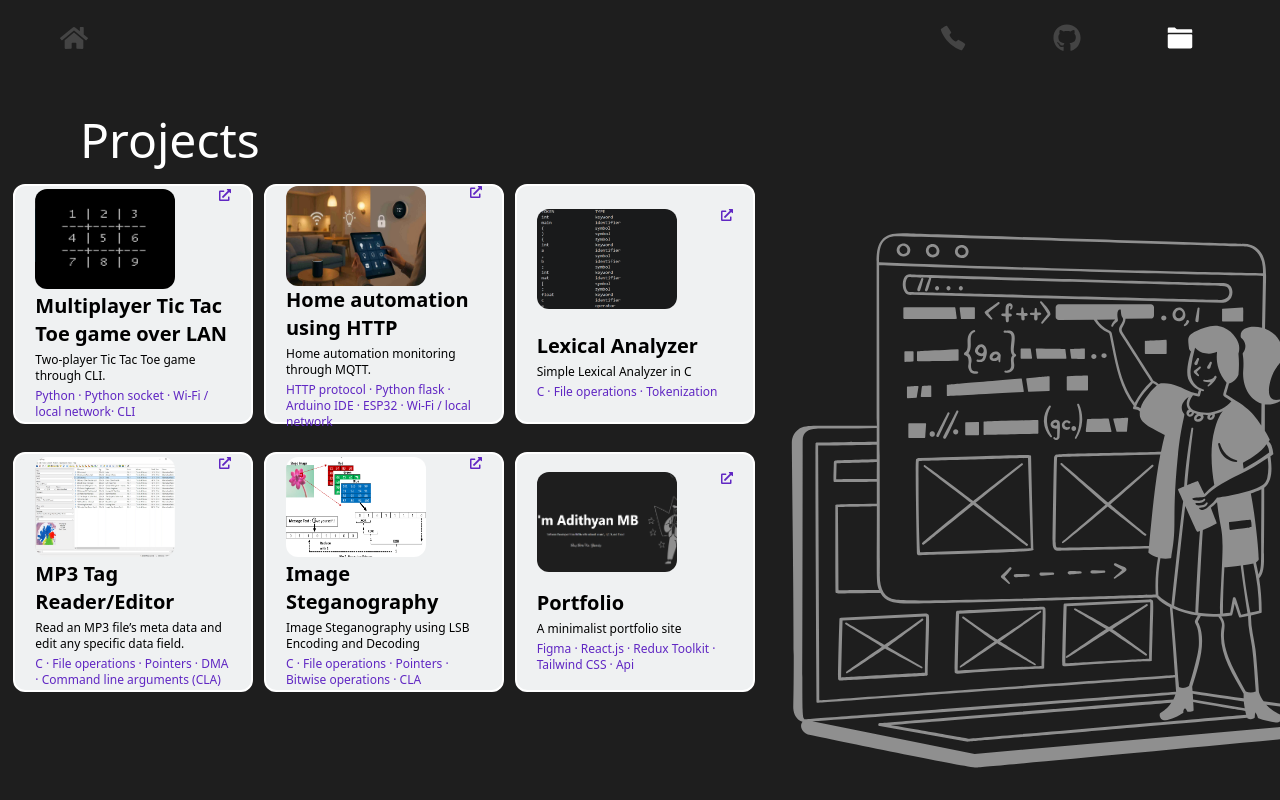
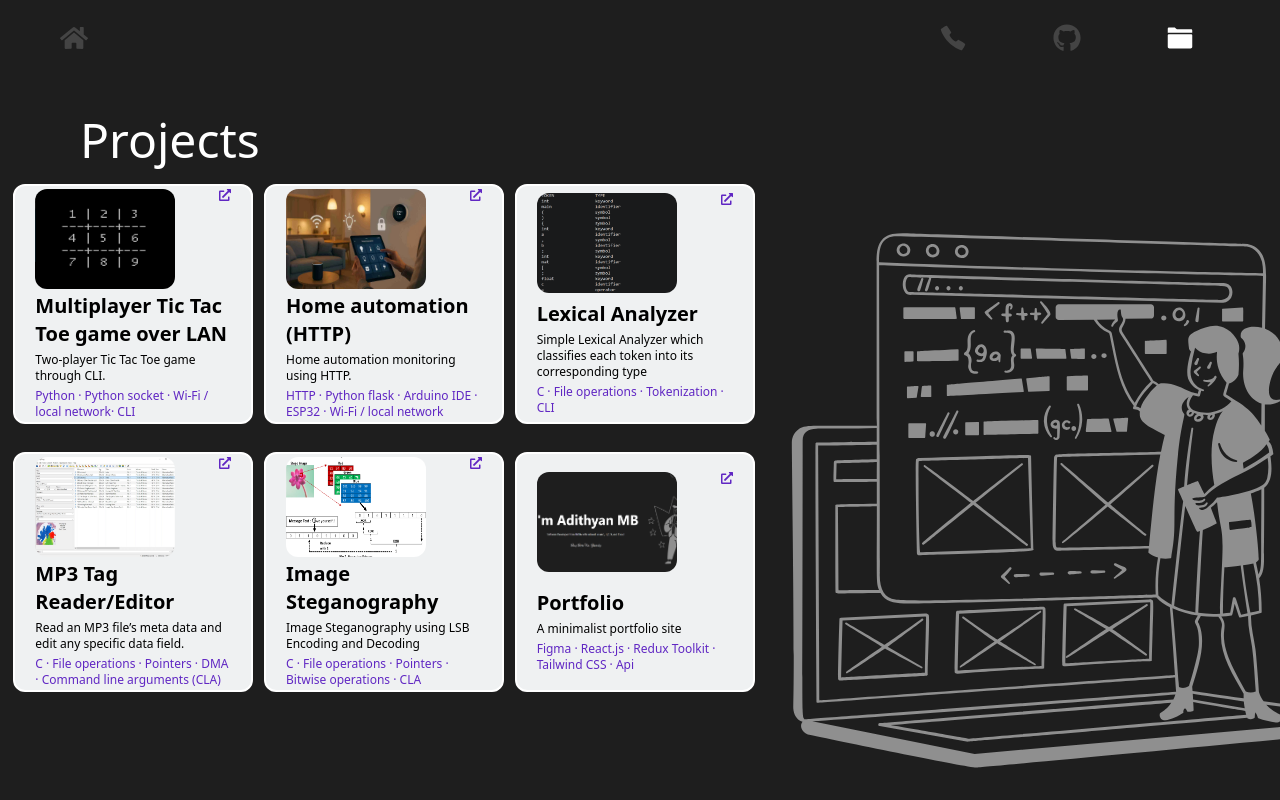
Before and after one commit to adithyan-mb/portfolio, a React (Vite) app: page /projects in a window 1280 px wide. Built offline with nearby package versions, Linux system fonts and the light colour scheme; a web font is replaced by a local one.

Commit message:
resume link updated

```diff
--- a/src/components/Github.jsx
+++ b/src/components/Github.jsx
@@ -24,7 +24,7 @@ const Github = () => {
                                    name :info.name,
                                    location :info.location,
                                    public_repos :info.public_repos,
-                                   resume_url:"https://drive.google.com/file/d/1HHpWuNGbq4bNwny2w6Gs-u2Vmx_j1MTq/view?usp=drive_link"
+                                   resume_url:"https://drive.google.com/file/d/1des-v_mZUip8QRhsoBTdRtmOkEi653Jo/view?usp=drive_link"
 
                                  }
                                    dispatch(addData(sentinfo))
@@ -87,7 +87,7 @@ devices and integrating software with hardware to build functional, real-world a
               </div>
               <div className='flex gap-2'>
                 <p className='font-bold'>Location : </p>
-                <p> {data.location}</p>
+                <p> {data.location} </p>
               </div>
               <button  onClick={handleResume} className=' h-10 w-50 p-1 bg-[#6027C3]  rounded-lg cursor-pointer '>Download Resume </button>
 
--- a/src/components/Projects.jsx
+++ b/src/components/Projects.jsx
@@ -30,16 +30,16 @@ const Projects = () => {
 
            <Card
            src={home_automation}
-           title={"Home automation using HTTP" }
-           description={"Home automation monitoring through MQTT."}
-           tech={"HTTP protocol · Python flask · Arduino IDE · ESP32 · Wi-Fi / local network "}
+           title={"Home automation (HTTP)" }
+           description={"Home automation monitoring using HTTP."}
+           tech={"HTTP · Python flask · Arduino IDE · ESP32 · Wi-Fi / local network "}
            handleClick={()=>{window.open("https://github.com/adithyan-mb/Home-automation-using-HTTP","blank")}}
            />
 
           <Card src={lex}
            title={"Lexical Analyzer" }
-           description={"Simple Lexical Analyzer in C "}
-           tech={"C · File operations · Tokenization "}
+           description={"Simple Lexical Analyzer which classifies each token into its corresponding type "}
+           tech={"C · File operations · Tokenization · CLI "}
            handleClick={()=>{window.open("https://github.com/adithyan-mb/lexical-analyzer","blank")}}
            />
 
```
